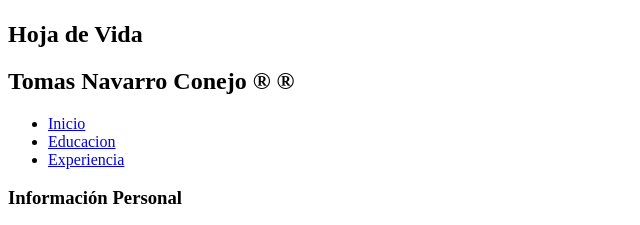
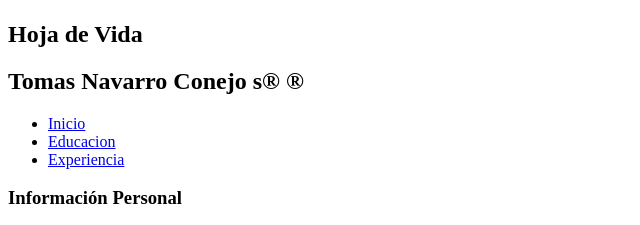
Before and after one commit to Tomasenc/IDOLTest, a plain HTML site: page index.html in a window 1280 px wide. Shown: the part 141-366 px from the top of the page, 0-640 px from the left. Drawn offline with Linux system fonts and the light colour scheme.

Commit message:
second test

```diff
--- a/index.html
+++ b/index.html
@@ -28,7 +28,7 @@
        </g>
       </svg>
       <h1>Hoja de Vida</h1>
-      <h2> Tomas Navarro Conejo &#174; ®</h2>
+      <h2> Tomas Navarro Conejo s&#174; ®</h2>
       <ul>
         <li> <a href="index.html">Inicio</a> </li>
         <li> <a href="educacion.html">Educacion</a> </li>
```
